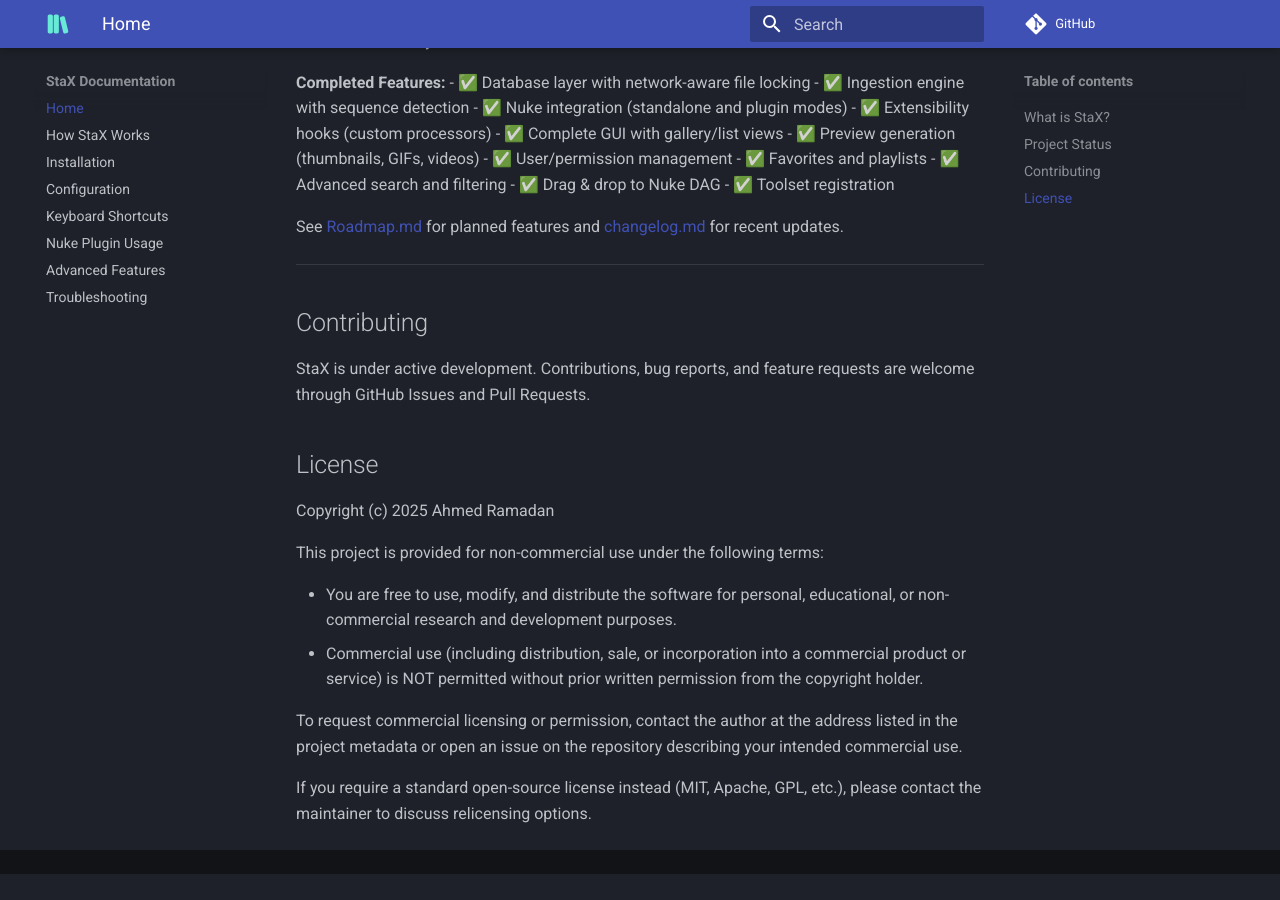
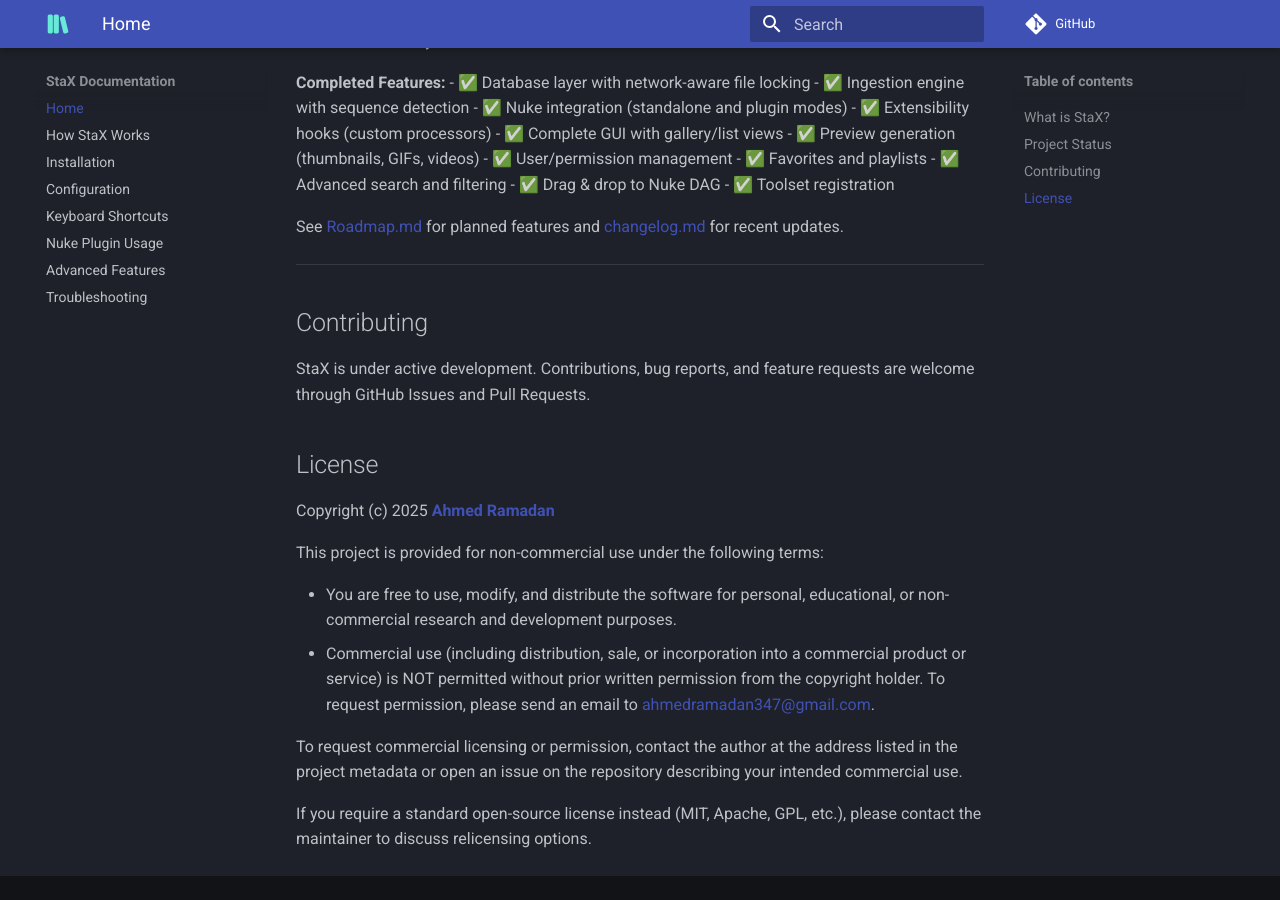
Before and after one commit to aramadan0096/stax-docs, an MkDocs documentation site: the page built from docs/index.md, in a window 1280 px wide and 900 px high, scrolled down 2272 px. Built offline with MkDocs 1.6.1 and Material for MkDocs 9.7.7, drawn with Linux system fonts in a browser that asks for light colours; comment, search, counter and statistics services are not loaded; before the commit the page ends 3146 px from its top, so only the background shows below that.

Commit message:
add email to index

```diff
--- a/docs/index.md
+++ b/docs/index.md
@@ -59,12 +59,12 @@
 
 ## License
 
-Copyright (c) 2025 Ahmed Ramadan
+Copyright (c) 2025 **[Ahmed Ramadan](https://www.linkedin.com/in/a-ramadan0096/)**
 
 This project is provided for non-commercial use under the following terms:
 
 - You are free to use, modify, and distribute the software for personal, educational, or non-commercial research and development purposes.
-- Commercial use (including distribution, sale, or incorporation into a commercial product or service) is NOT permitted without prior written permission from the copyright holder.
+- Commercial use (including distribution, sale, or incorporation into a commercial product or service) is NOT permitted without prior written permission from the copyright holder. To request permission, please send an email to <a href="mailto:ahmedramadan347@gmail.com">ahmedramadan347@gmail.com</a>.
 
 To request commercial licensing or permission, contact the author at the address listed in the project metadata or open an issue on the repository describing your intended commercial use.
 
```
